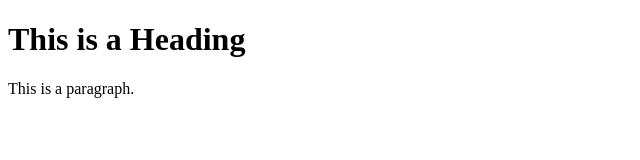
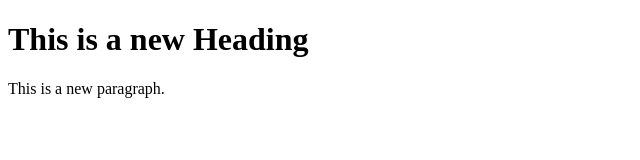
Before and after one commit to devops56sam/GitRepo, a plain HTML site: page index.html in a window 1280 px wide. Shown: the whole page, without its empty margins (0-640 px from the left). Drawn offline with Linux system fonts and the light colour scheme.

Commit message:
Update index.html

```diff
--- a/index.html
+++ b/index.html
@@ -5,8 +5,8 @@
 	 </head>
 	 <body>
 
-		 <h1>This is a Heading</h1>
-		 <p>This is a paragraph.</p>
+		 <h1>This is a new Heading</h1>
+		 <p>This is a new paragraph.</p>
 
 	 </body>
  </html>
```
